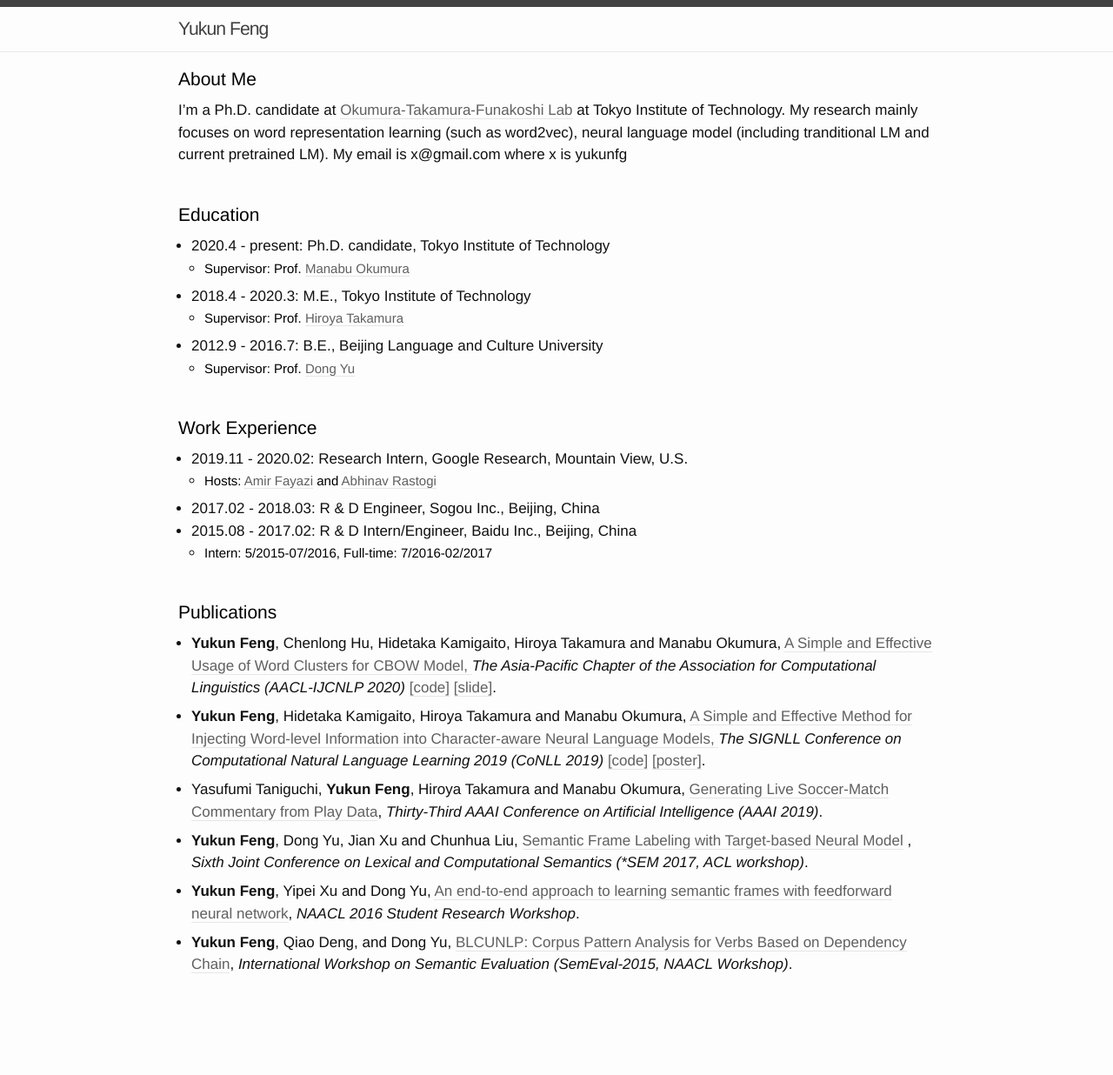
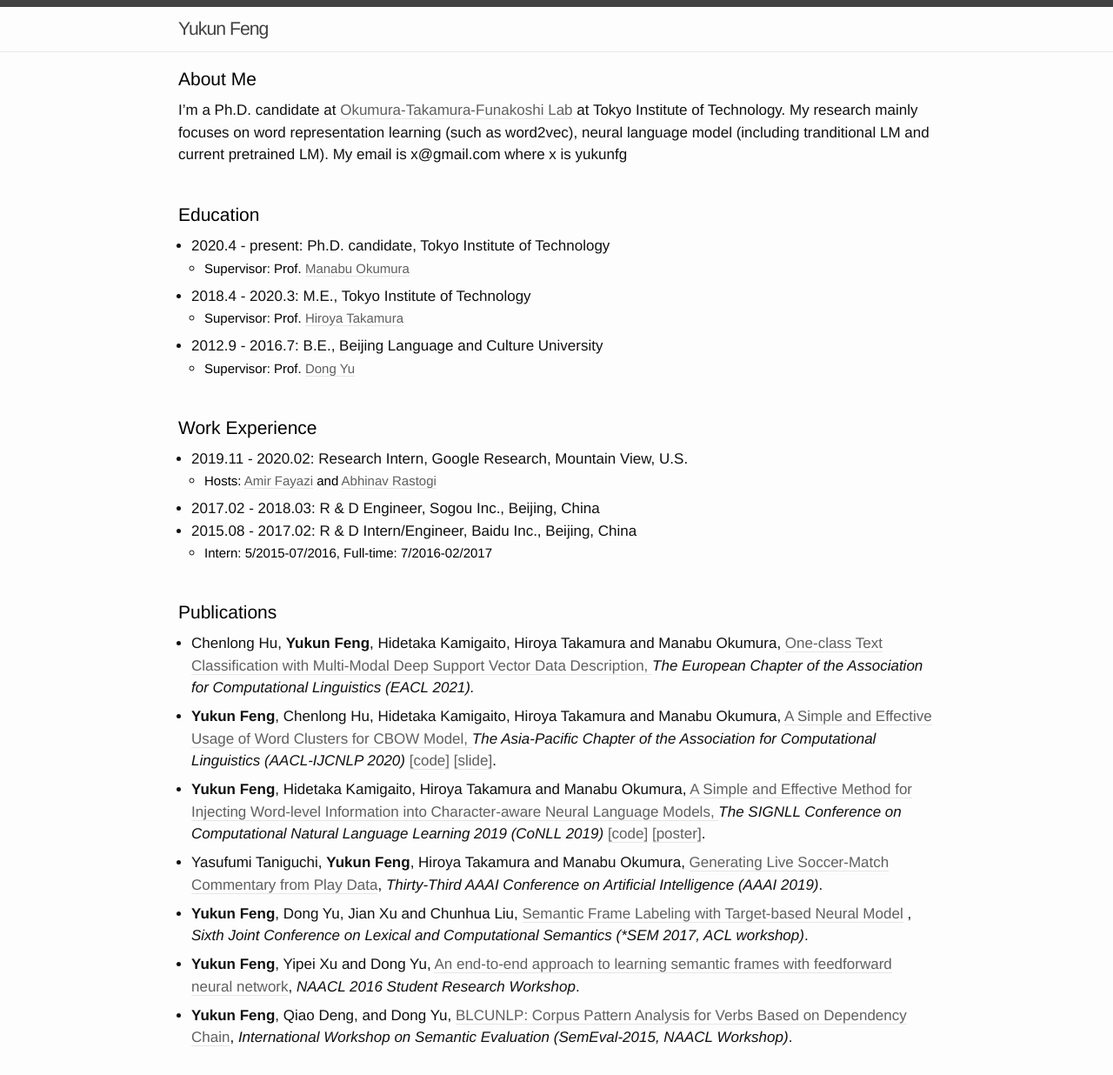
Before and after one commit to yukunfeng/yukunfeng.github.io, a Jekyll site: the page built from index.md, in a window 1280 px wide. Shown: the whole page at 87% size. Built offline with Jekyll 4.4.1, drawn with Linux system fonts in a browser that asks for light colours; before the commit the page ends 1152 px from its top, so only the background shows below that.

Commit message:
add hu's paper

```diff
--- a/index.md
+++ b/index.md
@@ -48,6 +48,10 @@ and current pretrained LM). My email is x@gmail.com  where x is yukunfg
 
 <p style="color:black;font-size:21px;font-weight:Semibold">Publications</p>
 
+- Chenlong Hu, **Yukun Feng**, Hidetaka Kamigaito, Hiroya Takamura and Manabu Okumura,
+<a id="link" class="underline" href="to_add">One-class Text Classification with Multi-Modal Deep Support Vector Data Description,
+</a> *The European Chapter of the Association for Computational Linguistics (EACL 2021).*
+
 - **Yukun Feng**, Chenlong Hu, Hidetaka Kamigaito, Hiroya Takamura and Manabu Okumura,
 <a id="link" class="underline" href="https://www.aclweb.org/anthology/2020.aacl-main.10.pdf"> A Simple and Effective Usage of Word Clusters for CBOW Model,
 </a> *The Asia-Pacific Chapter of the Association for Computational Linguistics (AACL-IJCNLP 2020)* <a
```
